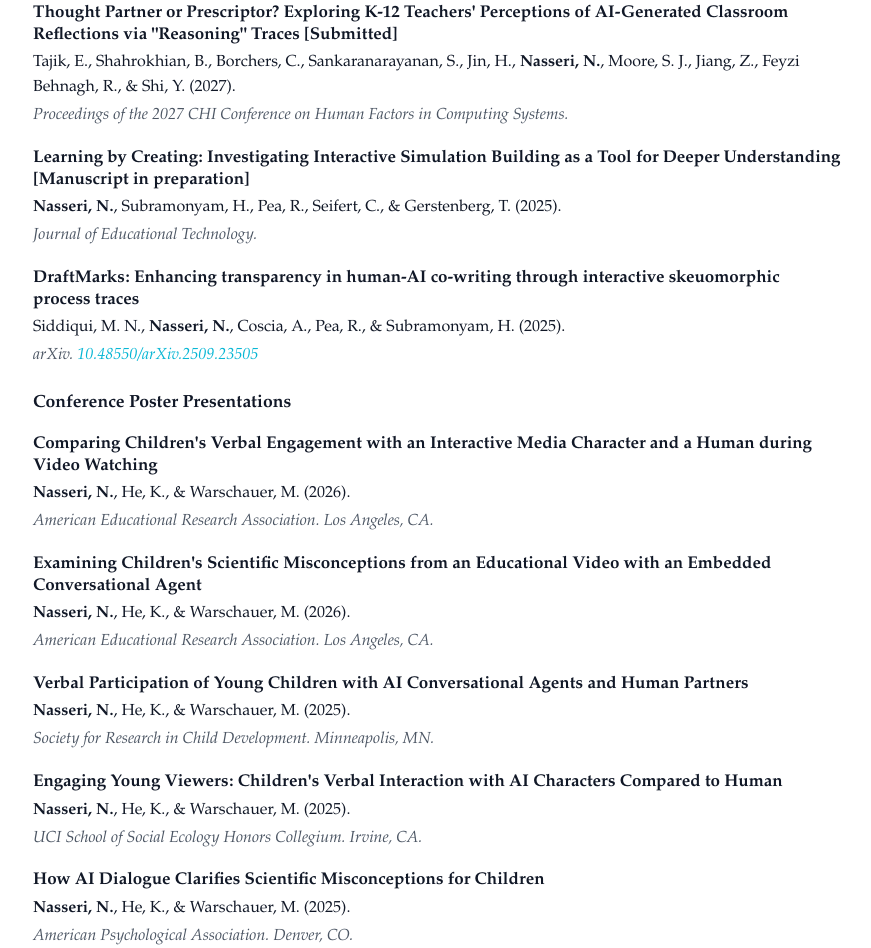
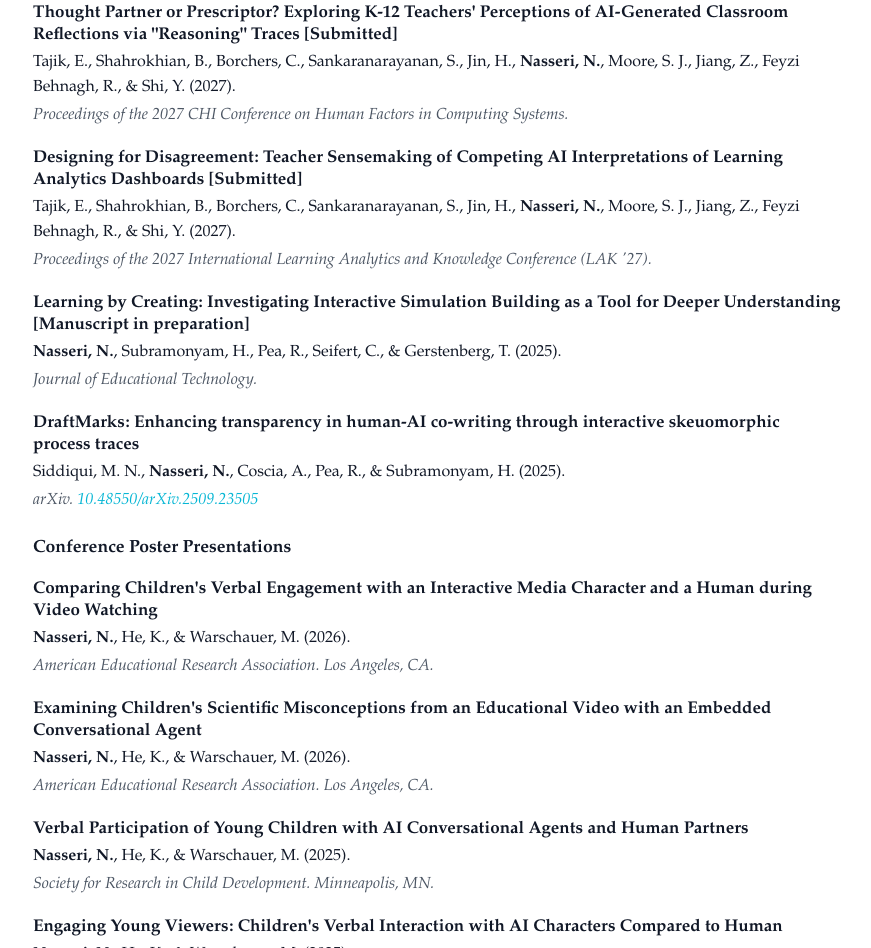
Before and after one commit to nikkinasseri/nikkinasseri.github.io, a plain HTML site: page index.html in a window 1280 px wide. Shown: the part 2222-3170 px from the top of the page, without its empty margins (203-1074 px from the left). Drawn offline with Linux system fonts and the light colour scheme.

Commit message:
Add LAK '27 submission to Manuscripts & Preprints
Co-Authored-By: Claude Opus 5.5 <noreply@anthropic.com>

```diff
--- a/index.html
+++ b/index.html
@@ -342,6 +342,13 @@
         </div>
         <div class="pub-row">
           <div class="pub pub-full">
+            <p class="title">Designing for Disagreement: Teacher Sensemaking of Competing AI Interpretations of Learning Analytics Dashboards [Submitted]</p>
+            <p class="authors">Tajik, E., Shahrokhian, B., Borchers, C., Sankaranarayanan, S., Jin, H., <b>Nasseri, N.</b>, Moore, S. J., Jiang, Z., Feyzi Behnagh, R., &amp; Shi, Y. (2027).</p>
+            <p class="meta">Proceedings of the 2027 International Learning Analytics and Knowledge Conference (LAK '27).</p>
+          </div>
+        </div>
+        <div class="pub-row">
+          <div class="pub pub-full">
             <p class="title">Learning by Creating: Investigating Interactive Simulation Building as a Tool for Deeper Understanding [Manuscript in preparation]</p>
             <p class="authors"><b>Nasseri, N.</b>, Subramonyam, H., Pea, R., Seifert, C., &amp; Gerstenberg, T. (2025).</p>
             <p class="meta">Journal of Educational Technology.</p>
```
